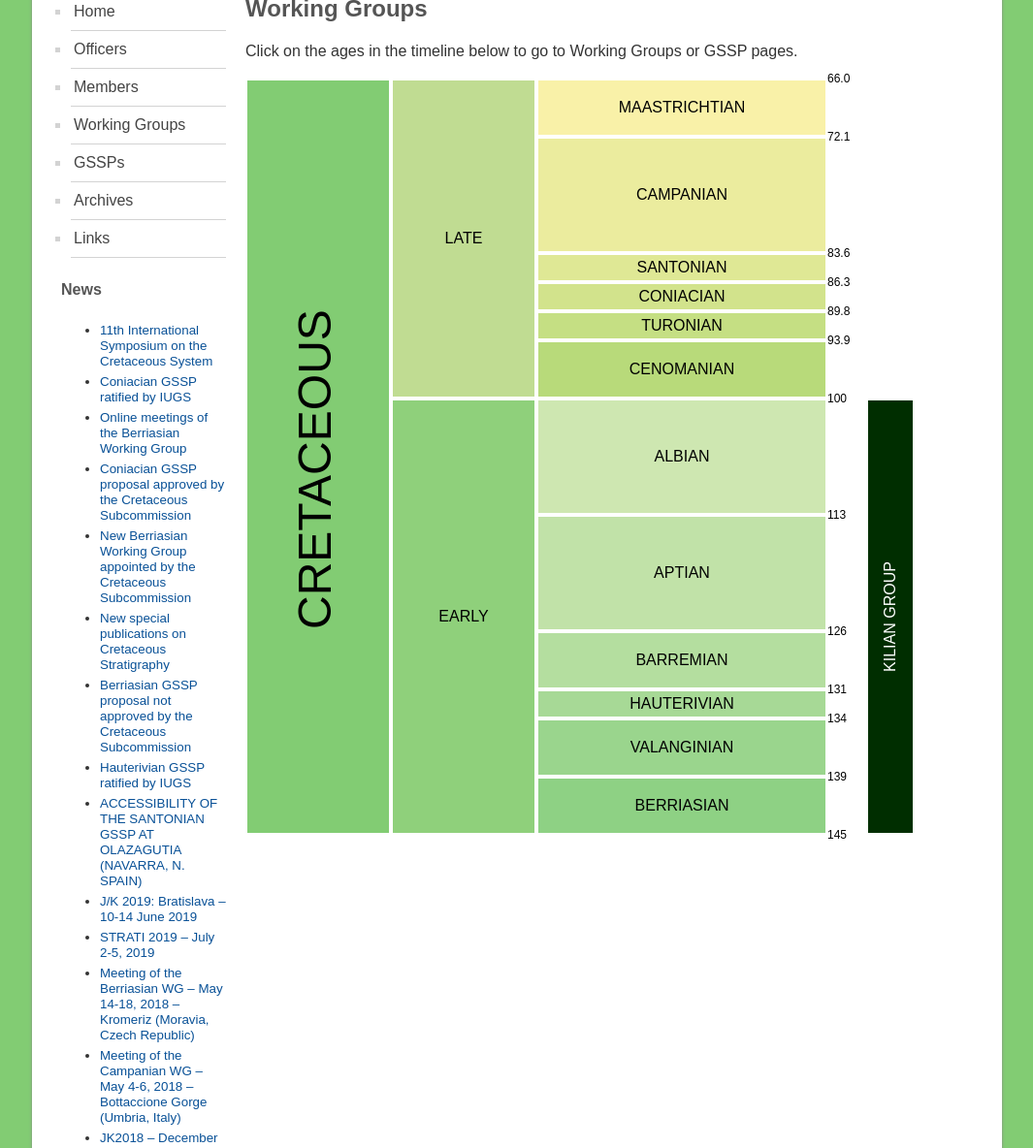
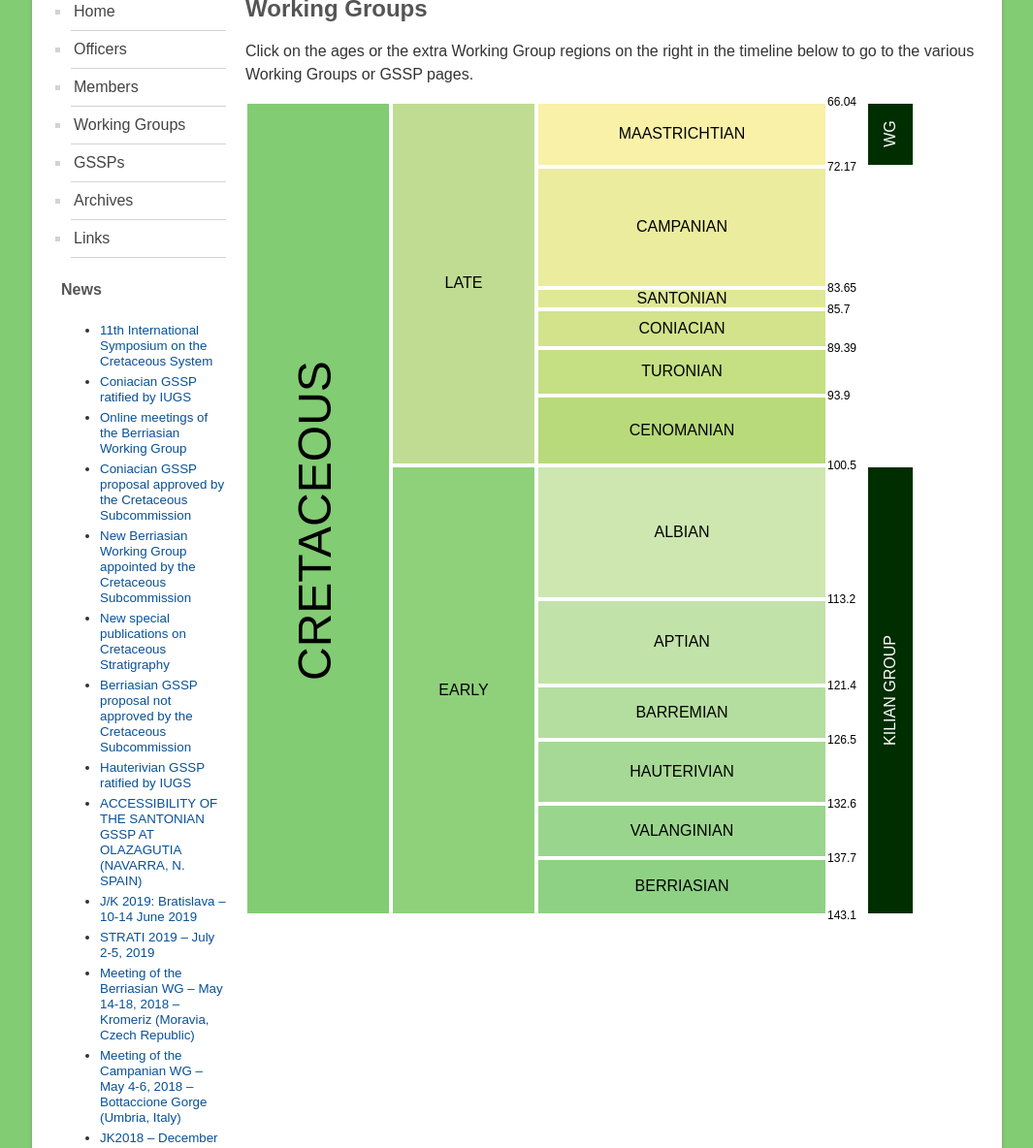
Before and after one commit to i-c-stratigraphy/subcommission-cretaceous, a Jekyll site: the page built from pages/working-groups.md, in a window 1280 px wide and 1400 px high, scrolled down 211 px. Shown: the part 216-1400 px from the top of the window at 97% size, without its empty margins (107-1172 px from the left). Built offline with Jekyll 4.4.1, drawn with Linux system fonts in a browser that asks for light colours.

Commit message:
changes for Maria

```diff
--- a/pages/working-groups.md
+++ b/pages/working-groups.md
@@ -4,7 +4,7 @@ title: "Working Groups"
 permalink: /working-groups
 ---
 ## Working Groups
-Click on the ages in the timeline below to go to Working Groups or GSSP pages.
+Click on the ages or the extra Working Group regions on the right in the timeline below to go to the various Working Groups or GSSP pages.
 
 <style>
     .rotated {
@@ -41,22 +41,24 @@ Click on the ages in the timeline below to go to Working Groups or GSSP pages.
         margin-top:-12px;
     }
 </style>
-<div style="display:grid; grid-template-columns: 150px 150px 300px 40px 50px; grid-template-rows: 60px 120px 30px 30px 30px 60px 120px 120px 60px 30px 60px 60px 60px;">
+<div style="display:grid; grid-template-columns: 150px 150px 300px 40px 50px; grid-template-rows: 67px 125px 22px 40px 49px 72px 138px 89px 56px 66px 56px 59px;">
     <div style="grid-column:1; grid-row:1/13; background-color:#82CC73;" class="age"><div class="rotated">Cretaceous</div></div>
     <div style="grid-column:2; grid-row:1/7; background-color:#c0dc92;" class="age">Late</div>
     <div style="grid-column:2; grid-row:7/13; background-color:#8FD07B;" class="age">Early</div>
-    <a href="https://stratigraphy.org/subcommission-cretaceous/gssps/maastrichtian" style="grid-column:3; grid-row:1; background-color:#F9F1A8;" class="age gssp">Maastrichtian</a><div style="grid-column:4; grid-row:1;" class="num">66.0</div>
-    <a href="https://stratigraphy.org/subcommission-cretaceous/wgs/campanian" style="grid-column:3; grid-row:2; background-color:#EBEC9E;" class="age wg">Campanian</a><div style="grid-column:4; grid-row:2;" class="num">72.1</div>
-    <a href="https://stratigraphy.org/subcommission-cretaceous/gssps/santonian" style="grid-column:3; grid-row:3; background-color:#DFE895;" class="age gssp">Santonian</a><div style="grid-column:4; grid-row:3;" class="num">83.6</div>
-    <a href="https://stratigraphy.org/subcommission-cretaceous/wgs/coniacian" style="grid-column:3; grid-row:4; background-color:#D2E38C;" class="age gssp">Coniacian</a><div style="grid-column:4; grid-row:4;" class="num">86.3</div>
-    <a href="https://stratigraphy.org/subcommission-cretaceous/gssps/turonian" style="grid-column:3; grid-row:5; background-color:#C5DF83;" class="age gssp">Turonian</a><div style="grid-column:4; grid-row:5;" class="num">89.8</div>
+    <a href="https://stratigraphy.org/subcommission-cretaceous/gssps/maastrichtian" style="grid-column:3; grid-row:1; background-color:#F9F1A8;" class="age gssp">Maastrichtian</a><div style="grid-column:4; grid-row:1;" class="num">66.04</div>
+    <a href="https://stratigraphy.org/subcommission-cretaceous/wgs/campanian" style="grid-column:3; grid-row:2; background-color:#EBEC9E;" class="age wg">Campanian</a><div style="grid-column:4; grid-row:2;" class="num">72.17</div>
+    <a href="https://stratigraphy.org/subcommission-cretaceous/gssps/santonian" style="grid-column:3; grid-row:3; background-color:#DFE895;" class="age gssp">Santonian</a><div style="grid-column:4; grid-row:3;" class="num">83.65</div>
+    <a href="https://stratigraphy.org/subcommission-cretaceous/wgs/coniacian" style="grid-column:3; grid-row:4; background-color:#D2E38C;" class="age gssp">Coniacian</a><div style="grid-column:4; grid-row:4;" class="num">85.7</div>
+    <a href="https://stratigraphy.org/subcommission-cretaceous/gssps/turonian" style="grid-column:3; grid-row:5; background-color:#C5DF83;" class="age gssp">Turonian</a><div style="grid-column:4; grid-row:5;" class="num">89.39</div>
     <a href="https://stratigraphy.org/subcommission-cretaceous/gssps/cenomanian" style="grid-column:3; grid-row:6; background-color:#B8DA7A;" class="age gssp">Cenomanian</a><div style="grid-column:4; grid-row:6;" class="num">93.9</div>
-    <a href="https://stratigraphy.org/subcommission-cretaceous/gssps/albian" style="grid-column:3; grid-row:7; background-color:#CEE7B1;" class="age gssp">Albian</a><div style="grid-column:4; grid-row:7;" class="num">100</div>
-    <a href="https://stratigraphy.org/subcommission-cretaceous/wgs/aptian" style="grid-column:3; grid-row:8; background-color:#C1E2A8;" class="age wg">Aptian</a><div style="grid-column:4; grid-row:8;" class="num">113</div>
-    <a href="https://stratigraphy.org/subcommission-cretaceous/wgs/barremian" style="grid-column:3; grid-row:9; background-color:#B4DE9F;" class="age wg">Barremian</a><div style="grid-column:4; grid-row:9;" class="num">126</div>
-    <a href="https://stratigraphy.org/subcommission-cretaceous/gssps/hauterivian" style="grid-column:3; grid-row:10; background-color:#A7D996;" class="age gssp">Hauterivian</a><div style="grid-column:4; grid-row:10;" class="num">131</div>
-    <a href="https://stratigraphy.org/subcommission-cretaceous/wgs/valanginian" style="grid-column:3; grid-row:11; background-color:#9AD58D;" class="age wg">Valanginian</a><div style="grid-column:4; grid-row:11;" class="num">134</div>
-    <a href="https://stratigraphy.org/subcommission-cretaceous/wgs/berriasian" style="grid-column:3; grid-row:12; background-color:#8ED184;" class="age wg">Berriasian</a><div style="grid-column:4; grid-row:12;" class="num">139</div>
-    <div style="grid-column:4; grid-row:13;" class="num">145</div>
+    <a href="https://stratigraphy.org/subcommission-cretaceous/gssps/albian" style="grid-column:3; grid-row:7; background-color:#CEE7B1;" class="age gssp">Albian</a><div style="grid-column:4; grid-row:7;" class="num">100.5</div>
+    <a href="https://stratigraphy.org/subcommission-cretaceous/wgs/aptian" style="grid-column:3; grid-row:8; background-color:#C1E2A8;" class="age wg">Aptian</a><div style="grid-column:4; grid-row:8;" class="num">113.2</div>
+    <a href="https://stratigraphy.org/subcommission-cretaceous/wgs/barremian" style="grid-column:3; grid-row:9; background-color:#B4DE9F;" class="age wg">Barremian</a><div style="grid-column:4; grid-row:9;" class="num">121.4</div>
+    <a href="https://stratigraphy.org/subcommission-cretaceous/gssps/hauterivian" style="grid-column:3; grid-row:10; background-color:#A7D996;" class="age gssp">Hauterivian</a><div style="grid-column:4; grid-row:10;" class="num">126.5</div>
+    <a href="https://stratigraphy.org/subcommission-cretaceous/wgs/valanginian" style="grid-column:3; grid-row:11; background-color:#9AD58D;" class="age wg">Valanginian</a><div style="grid-column:4; grid-row:11;" class="num">132.6</div>
+    <a href="https://stratigraphy.org/subcommission-cretaceous/wgs/berriasian" style="grid-column:3; grid-row:12; background-color:#8ED184;" class="age wg">Berriasian</a><div style="grid-column:4; grid-row:12;" class="num">137.7</div>
+    <div style="grid-column:4; grid-row:13;" class="num">143.1</div>
+
+    <a href="https://stratigraphy.org/subcommission-cretaceous/wgs/maastrichtian" style="grid-column:5; grid-row:1; background-color:#002e00; color:white;" class="age wg"><div style="transform: rotate(-90deg);">WG</div></a>
     <a href="https://stratigraphy.org/subcommission-cretaceous/wgs/kilian" style="grid-column:5; grid-row:7/13; background-color:#002e00; color:white;" class="age wg"><div style="transform: rotate(-90deg);">Kilian&nbsp;Group</div></a>
 </div>
```
Also changed, not shown: pages/index.md (+13 -13 lines), pages/wgs/maastrichtian.md (added, +8 -0 lines), Gemfile.lock.
